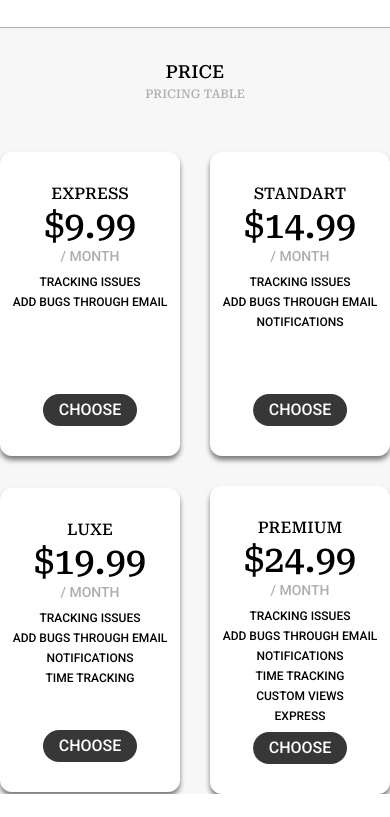
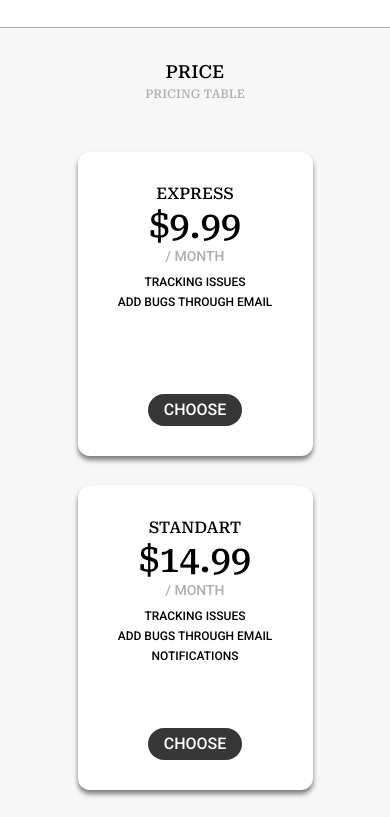
Before and after one commit to MarcosFerreira2024/Projeto-Awax, a website: page src/index.html in a window 390 px wide. Shown: the part 5522-6339 px from the top of the page. Before the commit the page ends 6316 px from the top, so only its background shows below. Drawn offline with Linux system fonts and the light colour scheme.

Commit message:
melhoria no responsivo

```diff
--- a/src/index.html
+++ b/src/index.html
@@ -404,9 +404,9 @@
       <h1 class="serifado font-medium md:text-2xl text-lg lg:mt-[60px] mt-[30px] uppercase">price</h1>
       <p class="uppercase text-center text-[#aeaeae] font-medium text-xs serifado pb-[30px]">pricing table</p>
     </div>
-    <div class=" grid lg:grid-cols-4 grid-cols-2 max-w-[1440px] lg:gap-[60px] gap-[30px] justify-center items-center mx-auto pt-5">
+    <div class=" grid lg:grid-cols-4 sm:grid-cols-2 max-w-[1440px] lg:gap-[60px] gap-[30px] justify-center items-center mx-auto pt-5">
       <div class="flex flex-1 justify-end lg:justify-start ">
-        <div class="bg-white w-[100%] rounded-xl sombra max-w-[315px]  ">
+        <div class="bg-white w-[100%] rounded-xl sombra max-w-[315px] min-w-[235px] ">
             <p class="uppercase text-center  font-medium text-base serifado pt-[30px] ">express</p>
             <h1 class="serifado font-medium text-4xl uppercase text-center">$9.99</h1>
             <p class="uppercase text-center text-[#aeaeae] font-medium text-sm roboto">/ month</p>
@@ -420,7 +420,7 @@
         </div>
       </div>
       <div class="flex flex-1 justify-start lg:justify-start ">
-        <div class="bg-white w-[100%] rounded-xl sombra max-w-[315px] ">
+        <div class="bg-white w-[100%] rounded-xl sombra max-w-[315px] min-w-[235px]">
           <p class="uppercase text-center  font-medium text-base serifado pt-[30px] ">Standart</p>
           <h1 class="serifado font-medium text-4xl uppercase text-center">$14.99</h1>
           <p class="uppercase text-center text-[#aeaeae] font-medium text-sm roboto">/ month</p>
@@ -436,7 +436,7 @@
       </div>
       </div>
       <div class="flex flex-1 justify-end lg:justify-end ">
-        <div class="bg-white w-[100%] rounded-xl sombra max-w-[315px] ">
+        <div class="bg-white w-[100%] rounded-xl sombra max-w-[315px] min-w-[235px]">
           <p class="uppercase text-center  font-medium text-base serifado pt-[30px] ">Luxe</p>
           <h1 class="serifado font-medium text-4xl uppercase text-center">$19.99</h1>
           <p class="uppercase text-center text-[#aeaeae] font-medium text-sm roboto">/ month</p>
@@ -453,7 +453,7 @@
       </div>
       </div>
       <div class="flex flex-1 justify-start lg:justify-end ">
-        <div class="bg-white w-[100%] rounded-xl sombra max-w-[315px] ">
+        <div class="bg-white w-[100%] rounded-xl sombra max-w-[315px] min-w-[235px]">
           <p class="uppercase text-center  font-medium text-base serifado pt-[30px] ">Premium</p>
           <h1 class="serifado font-medium text-4xl uppercase text-center">$24.99</h1>
           <p class="uppercase text-center text-[#aeaeae] font-medium text-sm roboto">/ month</p>
```
Also changed, not shown: src/output.css.
